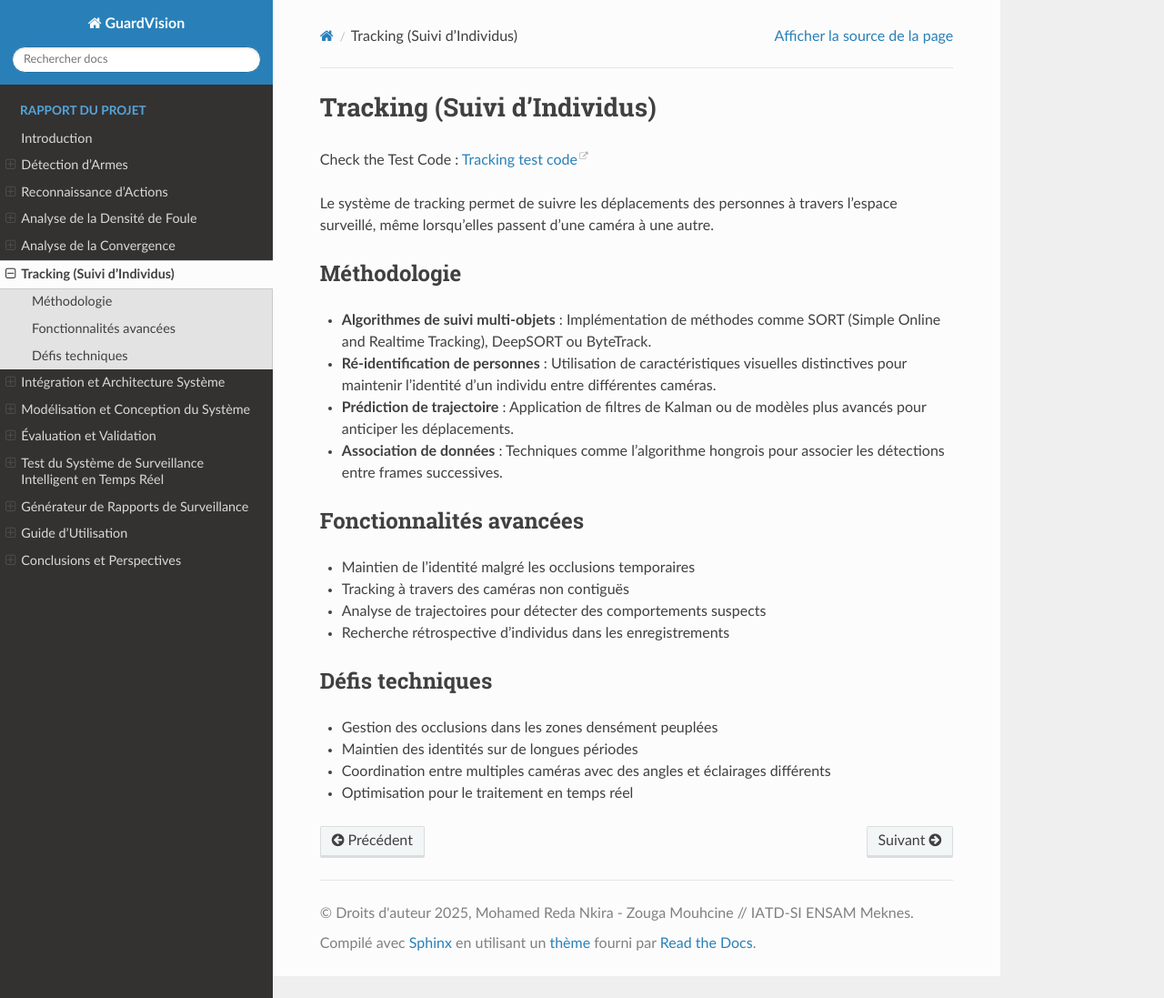
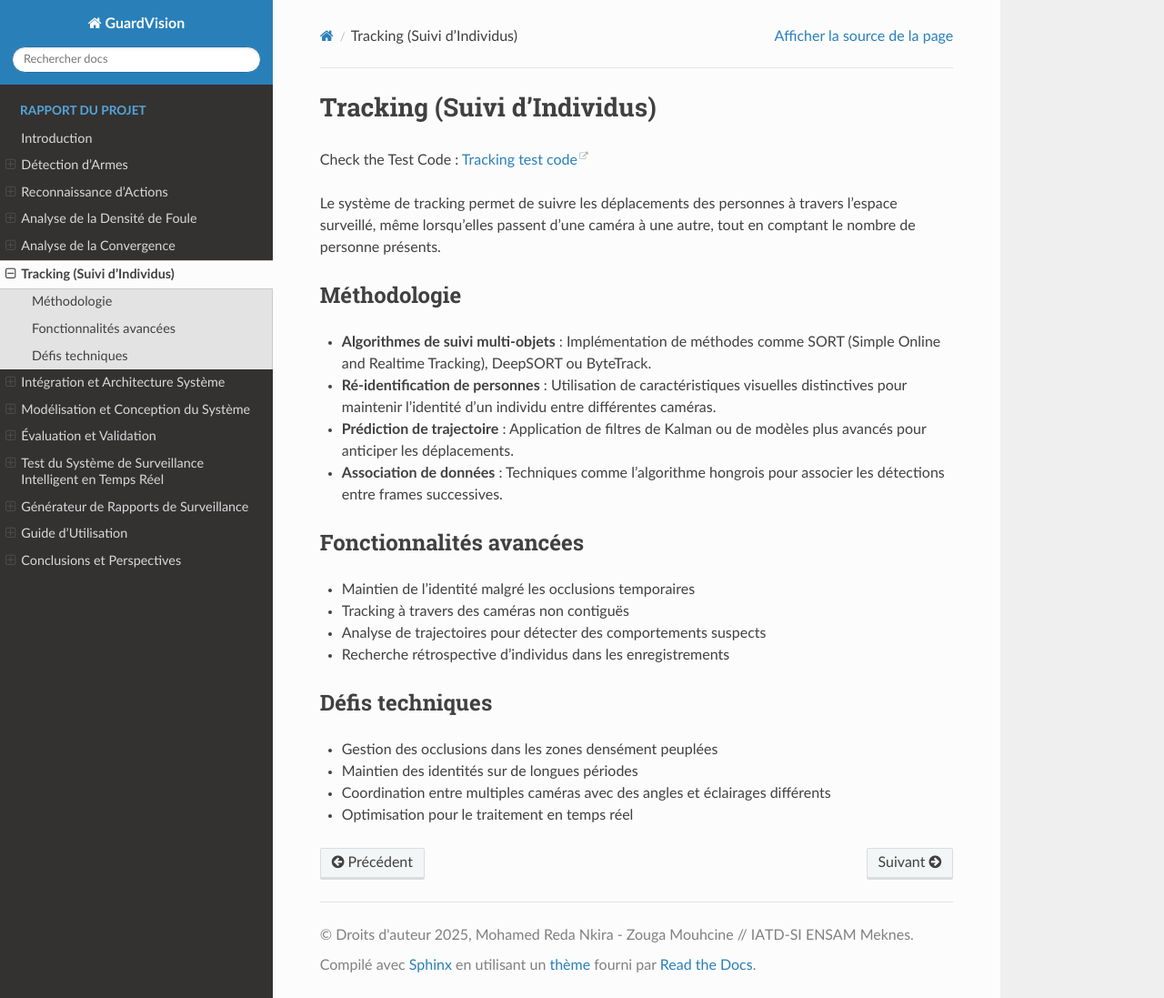
Before and after one commit to med-reda-nk/GuardVision, a Sphinx documentation site: the page built from Documentation/Tracking.rst, in a window 1280 px wide and 1097 px high. Shown: the whole window at 91% size. Built offline with Sphinx 7.4.7 and the Read the Docs theme 3.1.0, drawn with Linux system fonts in a browser that asks for light colours; pages that are not in the unit, such as notebooks, are missing from menus.

Commit message:
Update Tracking.rst

```diff
--- a/Documentation/Tracking.rst
+++ b/Documentation/Tracking.rst
@@ -3,7 +3,7 @@ Tracking (Suivi d'Individus)
 
 Check the Test Code : `Tracking test code <../Code_test/tracking.py>`_
 
-Le système de tracking permet de suivre les déplacements des personnes à travers l'espace surveillé, même lorsqu'elles passent d'une caméra à une autre.
+Le système de tracking permet de suivre les déplacements des personnes à travers l'espace surveillé, même lorsqu'elles passent d'une caméra à une autre, tout en comptant le nombre de personne présents.
 
 Méthodologie
 ------------
```
